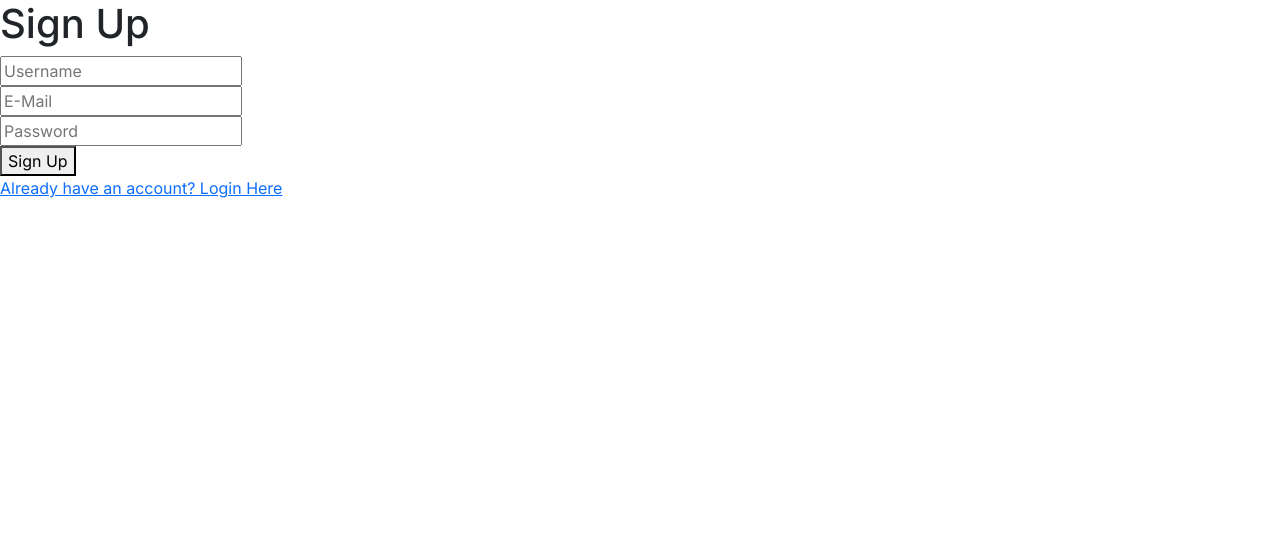
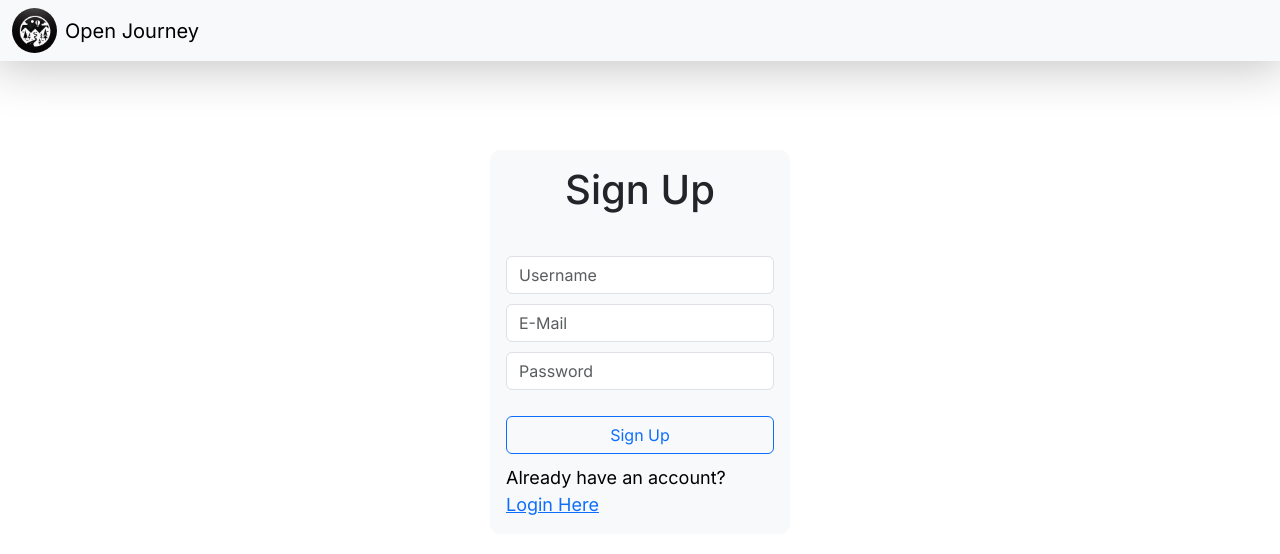
Before and after one commit to Fusraumspinne/open-journey, a Next.js app: page /signup in a window 1280 px wide. Shown: the top 554 px of the page. Built offline with nearby package versions, Linux system fonts and the light colour scheme; no server answers.

Commit message:
login und sign up form design

```diff
--- a/app/globals.css
+++ b/app/globals.css
@@ -19,3 +19,13 @@
     max-width: 200px;
     max-height: 25px;
 }
+
+.form-card{
+    margin-top: 150px;
+    width: 300px;
+}
+
+.form-input-field{
+    width: 100%;
+    margin-block: 10px;
+}
--- a/komponenten/LoginForm.jsx
+++ b/komponenten/LoginForm.jsx
@@ -4,6 +4,8 @@ import Link from "next/link"
 import { useState } from "react"
 import { signIn } from "next-auth/react"
 import { useRouter } from "next/navigation"
+import { Button, Container, Form, Nav, Navbar, NavDropdown } from 'react-bootstrap';
+import Image from "next/image";
 
 export default function LoginForm() {
     const [email, setEmail] = useState("")
@@ -35,35 +37,52 @@ export default function LoginForm() {
 
     return (
         <div>
-            <form onSubmit={handleSubmit}>
+            <Navbar fixed="top" expand="lg" className="bg-body-tertiary box-shadow">
+                <Container fluid className="d-flex justify-content-start">
+                    <Image src={"/icon/icon.JPG"} alt="icon" width={45} height={45} style={{ borderRadius: "50%" }} className="me-2" />
+                    <Navbar.Brand href="#">Open Journey</Navbar.Brand>
+                </Container>
+            </Navbar>
+
+
+            <div className="d-flex justify-content-center">
+                <div className="form-card bg-body-tertiary card-container">
+                    <div className="mx-3">
+                        <div className="d-flex justify-content-center mt-3">
                             <h1>Login</h1>
+                        </div>
 
+                        <div className="d-flex justify-content-center text-danger">
                             {error ? (
                                 <div>
                                     {error}
                                 </div>
                             ) : (
-                    <div>
-
+                                <div style={{color:"transparent"}}>
+                                    hallo
                                 </div>
                             )}
-
-                <div>
-                    <div >
-                        <input type="email" placeholder="E-Mail" onChange={(e) => setEmail(e.target.value)} />
                         </div>
 
                         <div>
-                        <input type="password" placeholder="Password" onChange={(e) => setPassword(e.target.value)} />
+                            <div>
+                                <Form.Control placeholder="E-Mail" className="form-input-field" onChange={e => setEmail(e.target.value)} />
                             </div>
-                    <button>Login</button>
+
+                            <div>
+                                <Form.Control placeholder="Password" className="form-input-field" onChange={e => setPassword(e.target.value)} />
                             </div>
 
 
-                <Link href="/signup">
-                    <p>Don't have an account? Sign Up Here</p>
+                            <Button className="form-input-field mt-3" variant="outline-primary" onClick={handleSubmit}>Login</Button>
+                        </div>
+
+                        <Link href="/signup" className="text-decoration-none" style={{fontSize:"18px", color:"black"}}>
+                            <p>Don't have an account? <br /><span className="text-decoration-underline text-primary"> Sign Up Here</span></p>
                         </Link>
-            </form>
+                    </div>
+                </div>
+            </div>
         </div>
     )
 }
--- a/komponenten/Overview.jsx
+++ b/komponenten/Overview.jsx
@@ -20,7 +20,7 @@ export default function Overview() {
     const [nachname, setNachname] = useState("")
     const [zweitname, setZweitname] = useState("")
 
-    const [geburtsjahr, setGeburtsjahr] = useState('2008-02-20');
+    const [geburtsjahr, setGeburtsjahr] = useState('');
     const [alter, setAlter] = useState("nicht angegeben")
 
     const [größe, setGröße] = useState("")
--- a/komponenten/SignInForm.jsx
+++ b/komponenten/SignInForm.jsx
@@ -3,6 +3,8 @@
 import Link from "next/link"
 import { useState } from "react"
 import { useRouter } from "next/navigation"
+import { Button, Container, Form, Nav, Navbar, NavDropdown } from 'react-bootstrap';
+import Image from "next/image";
 
 export default function SignInForm() {
     const [name, setName] = useState("")
@@ -84,39 +86,55 @@ export default function SignInForm() {
 
     return (
         <div>
-            <form onSubmit={handleSubmit}>
+            <Navbar fixed="top" expand="lg" className="bg-body-tertiary box-shadow">
+                <Container fluid className="d-flex justify-content-start">
+                    <Image src={"/icon/icon.JPG"} alt="icon" width={45} height={45} style={{ borderRadius: "50%" }} className="me-2" />
+                    <Navbar.Brand href="#">Open Journey</Navbar.Brand>
+                </Container>
+            </Navbar>
+
+
+            <div className="d-flex justify-content-center">
+                <div className="form-card bg-body-tertiary card-container">
+                    <div className="mx-3">
+                        <div className="d-flex justify-content-center mt-3">
                             <h1>Sign Up</h1>
+                        </div>
 
+                        <div className="d-flex justify-content-center text-danger">
                             {error ? (
                                 <div>
                                     {error}
                                 </div>
                             ) : (
-                    <div>
-
+                                <div style={{color:"transparent"}}>
+                                    hallo
                                 </div>
                             )}
+                        </div>
 
                         <div>
                             <div>
-                        <input type="text" placeholder="Username" onChange={e => setName(e.target.value)} />
+                                <Form.Control placeholder="Username" className="form-input-field" onChange={e => setName(e.target.value)} />
                             </div>
                             <div>
-                        <input type="email" placeholder="E-Mail" onChange={(e) => setEmail(e.target.value)} />
+                                <Form.Control placeholder="E-Mail" className="form-input-field" onChange={e => setEmail(e.target.value)} />
                             </div>
 
                             <div>
-                        <input type="password" placeholder="Password" onChange={(e) => setPassword(e.target.value)} />
+                                <Form.Control placeholder="Password" className="form-input-field" onChange={e => setPassword(e.target.value)} />
                             </div>
 
 
-                    <button>Sign Up</button>
+                            <Button className="form-input-field mt-3" variant="outline-primary" onClick={handleSubmit}>Sign Up</Button>
                         </div>
 
-                <Link href="/">
-                    <p>Already have an account? Login Here</p>
+                        <Link href="/" className="text-decoration-none" style={{fontSize:"18px", color:"black"}}>
+                            <p>Already have an account? <span className="text-decoration-underline text-primary"> Login Here</span></p>
                         </Link>
-            </form>
+                    </div>
+                </div>
+            </div>
         </div>
     )
 }
--- a/package.json
+++ b/package.json
@@ -9,6 +9,10 @@
     "lint": "next lint"
   },
   "dependencies": {
+    "@emotion/react": "^11.11.4",
+    "@emotion/styled": "^11.11.5",
+    "@mui/icons-material": "^5.15.18",
+    "@mui/material": "^5.15.18",
     "bcryptjs": "^2.4.3",
     "bootstrap": "^5.3.3",
     "mongoose": "^8.4.0",
```
Also changed, not shown: 1 other file (tests, documents, lock files or other folders). Lines whose indentation alone changed are shown as unchanged.
